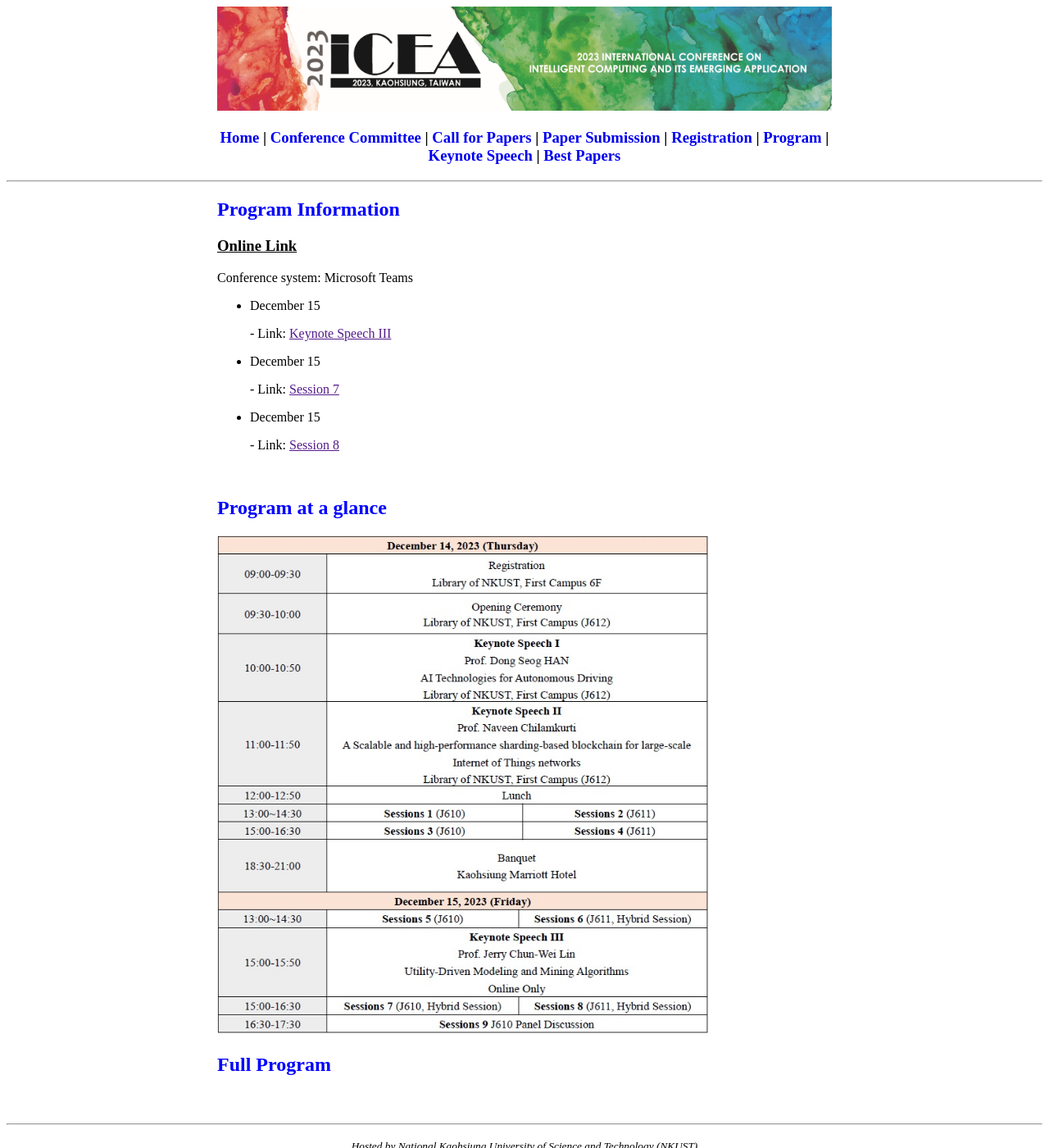
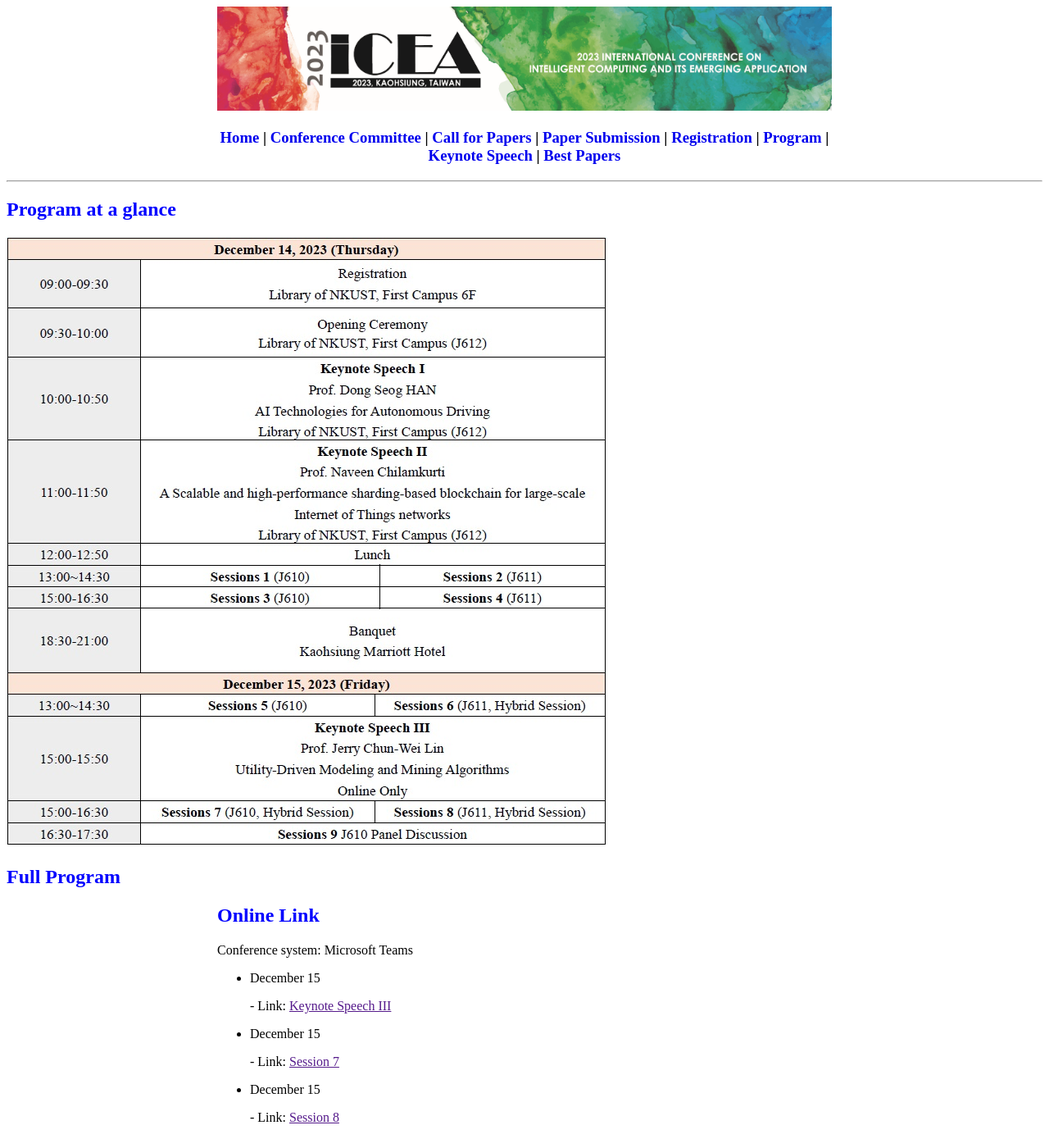
Before and after one commit to icea-conf/2023, a Jekyll site: the page built from program/index.html, in a window 1280 px wide and 1400 px high. Shown: the whole window at 82% size. Built offline with Jekyll 4.4.1, drawn with Linux system fonts in a browser that asks for light colours.

Commit message:
Update index.html

```diff
--- a/program/index.html
+++ b/program/index.html
@@ -3,10 +3,17 @@
 title: ACM ICEA 2023
 ---
 <div class="container">
+          <div>
+               <h2 style="color:#0000FF">Program at a glance</h2>
+               <img src="https://icea-conf.github.io/2023/image/program-glance.jpg" alt="" style="max-width: 80%; height: auto;">
+          </div>
+          <div>
+               <h2 style="color:#0000FF">Full Program</h2>
+          </div>
+
      <div class="content">
           <div>
-               <h2 style="color:#0000FF">Program Information</h2>
-               <h3><u>Online Link</u></h3>
+               <h2 style="color:#0000FF">Online Link</h2>
                <p>Conference system: Microsoft Teams</p>
                <ul>
                     <li><p>December 15</p></li>
@@ -19,12 +26,5 @@
                     <p>- Link: <a target="_blank" href="">Session 8</a></p>
                </ul>
           </div></br>
-          <div>
-               <h2 style="color:#0000FF">Program at a glance</h2>
-               <img src="https://icea-conf.github.io/2023/image/program-glance.jpg" alt="" style="max-width: 80%; height: auto;">
-          </div>
-          <div>
-               <h2 style="color:#0000FF">Full Program</h2>
-          </div>
      </div>
 </div>
```
